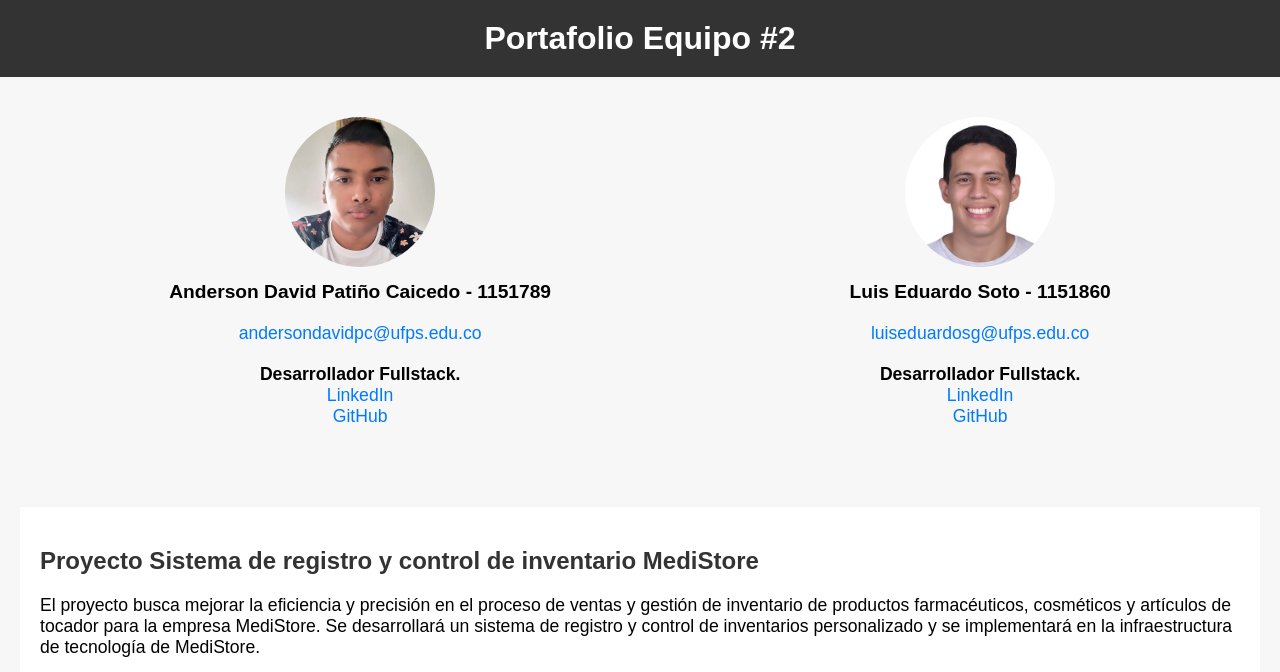
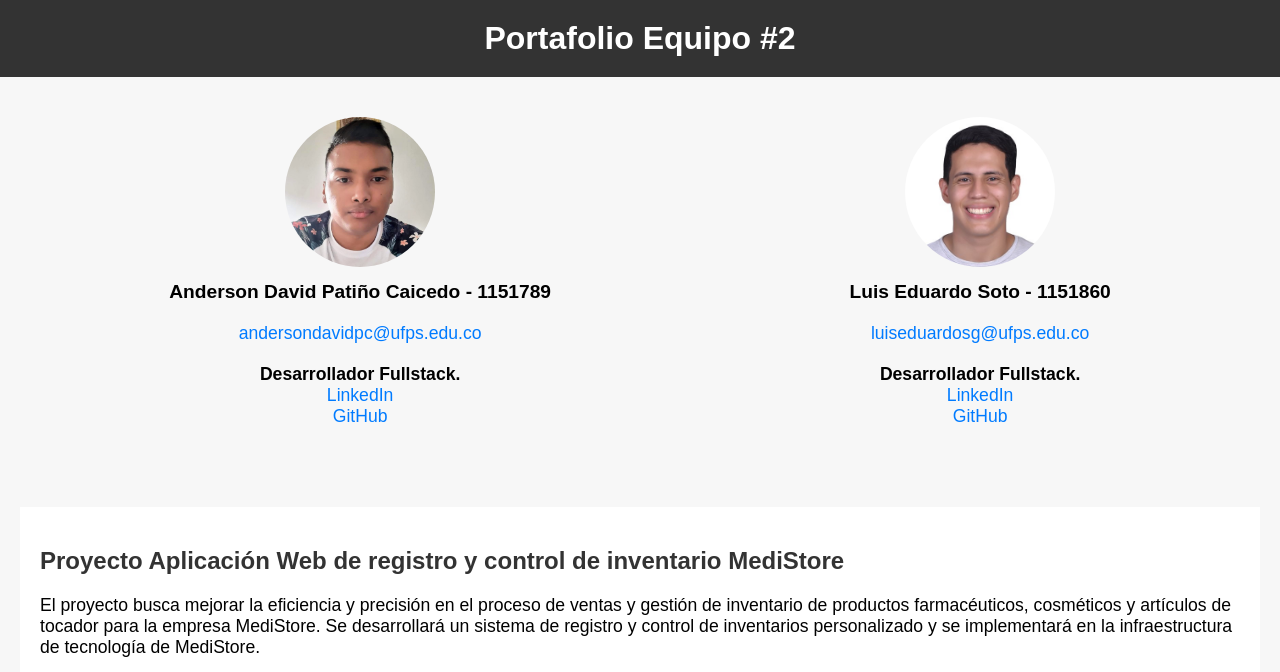
Before and after one commit to AndersonDavidPC/Portafolio_PhoenixTeam_AyD, a plain HTML site: page index.html in a window 1280 px wide. Shown: the top 672 px of the page. Drawn offline with Linux system fonts and the light colour scheme.

Commit message:
Corrección de título de proyecto

```diff
--- a/index.html
+++ b/index.html
@@ -28,7 +28,7 @@
         </div>
     </section>
     <section class="descripcion-proyecto">
-        <h2>Proyecto Sistema de registro y control de inventario MediStore</h2>
+        <h2>Proyecto Aplicación Web de registro y control de inventario MediStore</h2>
         <p>El proyecto busca mejorar la eficiencia y precisión en el proceso de ventas y gestión de inventario de productos farmacéuticos, cosméticos y artículos de tocador para la empresa MediStore. Se desarrollará un sistema de registro y control de inventarios personalizado y se implementará en la infraestructura de tecnología de MediStore.</p>
 
         <!-- <iframe src="https://www.google.com/maps/embed?pb=!1m18!1m12!1m3!1d3952.152363299532!2d-72.5100343258676!3d7.879122092143285!2m3!1f0!2f0!3f0!3m2!1i1024!2i768!4f13.1!3m3!1m2!1s0x8e6645002d9dd98b%3A0x99700d3a1bf54052!2sMedistore%20C%C3%BAcuta!5e0!3m2!1ses-419!2sco!4v1695309277580!5m2!1ses-419!2sco" width="600" height="450" style="border:0;" allowfullscreen="" loading="lazy" referrerpolicy="no-referrer-when-downgrade"></iframe> -->
```
